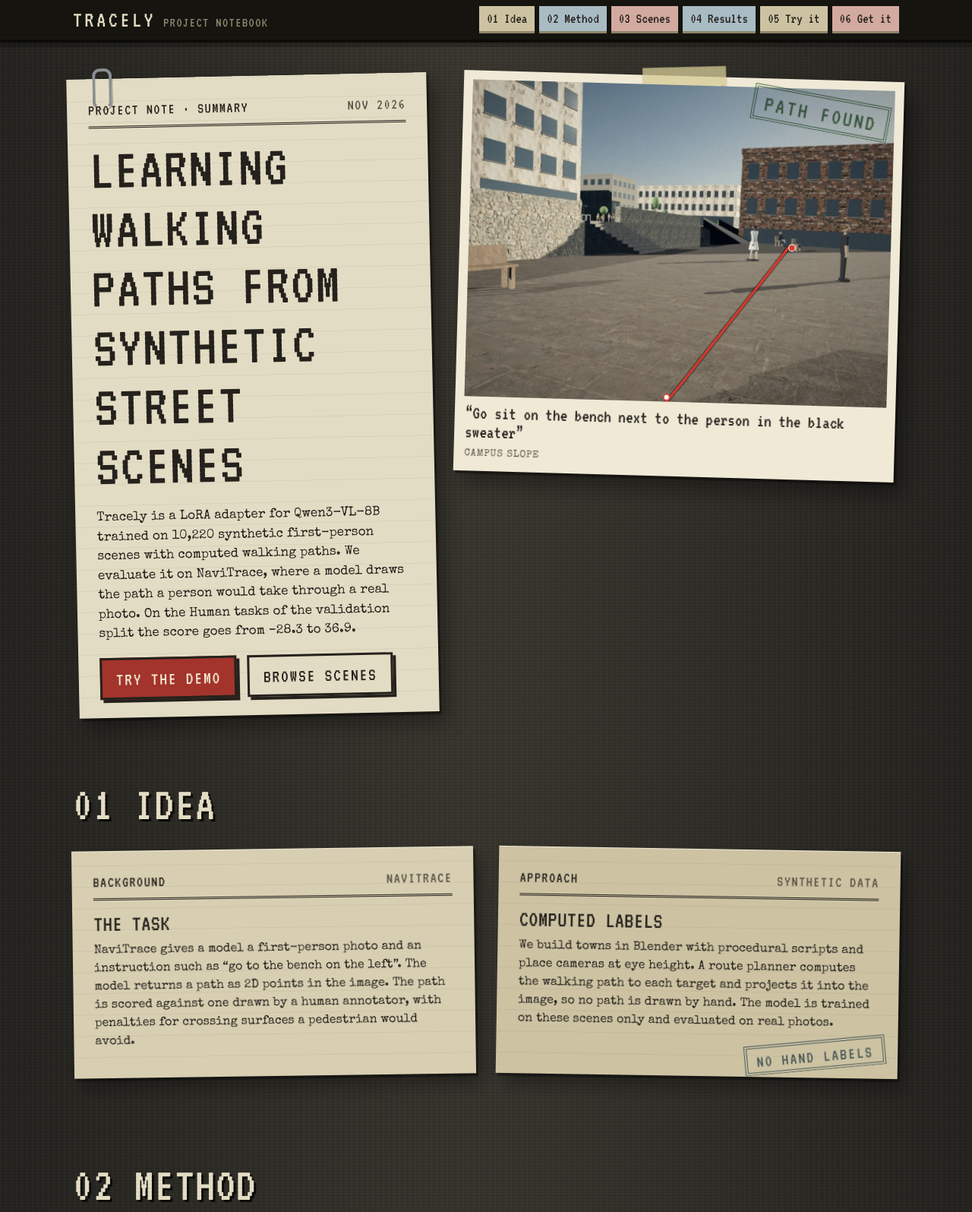
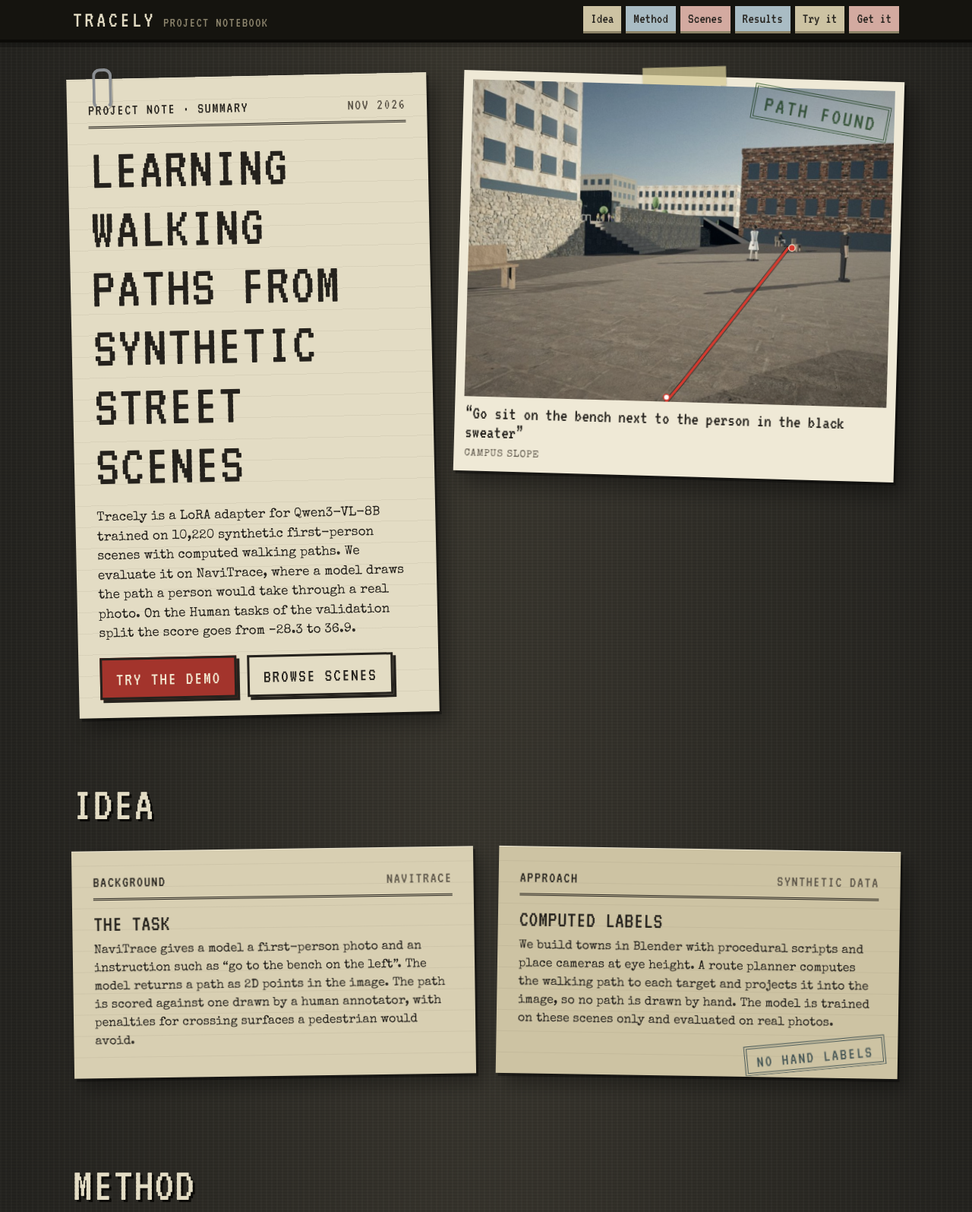
Before and after one commit to ahedmousa1-crypto/vlm-navigation, a plain HTML site: page docs/papers.html in a window 1280 px wide. Shown: the top 1595 px of the page at 76% size. Drawn offline with nearby package versions, Linux system fonts and the light colour scheme.

Commit message:
Paper-desk page: section names without numbers

```diff
--- a/docs/papers.html
+++ b/docs/papers.html
@@ -221,7 +221,7 @@ footer p { margin: 0 0 4px; }
   <div class="wrap">
     <a class="brand" href="#top">TRACELY<small>PROJECT NOTEBOOK</small></a>
     <div class="tabs">
-      <a href="#overview">01 Idea</a><a href="#how">02 Method</a><a href="#explore">03 Scenes</a><a href="#results">04 Results</a><a href="#try">05 Try it</a><a href="#dataset">06 Get it</a>
+      <a href="#overview">Idea</a><a href="#how">Method</a><a href="#explore">Scenes</a><a href="#results">Results</a><a href="#try">Try it</a><a href="#dataset">Get it</a>
     </div>
   </div>
 </nav>
@@ -246,7 +246,7 @@ footer p { margin: 0 0 4px; }
 
 <section id="overview">
   <div class="wrap">
-    <div class="deskhead"><h2>01 Idea</h2></div>
+    <div class="deskhead"><h2>Idea</h2></div>
     <div class="two">
       <div class="paper" style="--r:-0.8deg">
         <div class="formhead"><span>Background</span><span>NaviTrace</span></div>
@@ -265,7 +265,7 @@ footer p { margin: 0 0 4px; }
 
 <section id="how">
   <div class="wrap">
-    <div class="deskhead"><h2>02 Method</h2></div>
+    <div class="deskhead"><h2>Method</h2></div>
     <div class="paper light plain" style="--r:0.3deg">
       <div class="formhead"><span>How a scene is made</span><span>4 steps</span></div>
       <div class="rules">
@@ -280,7 +280,7 @@ footer p { margin: 0 0 4px; }
 
 <section id="explore">
   <div class="wrap">
-    <div class="deskhead"><h2>03 Scenes</h2><p>Samples from the dataset. Click a card for the task, labels and path.</p></div>
+    <div class="deskhead"><h2>Scenes</h2><p>Samples from the dataset. Click a card for the task, labels and path.</p></div>
     <div class="filters" role="group" aria-label="Filter scenes" id="filters"></div>
     <div class="grid" id="grid"></div>
     <p class="empty" id="empty" hidden>No scenes match this filter.</p>
@@ -289,7 +289,7 @@ footer p { margin: 0 0 4px; }
 
 <section id="results">
   <div class="wrap">
-    <div class="deskhead"><h2>04 Results</h2><p>500 Human scenarios, NaviTrace validation split, official scoring code.</p></div>
+    <div class="deskhead"><h2>Results</h2><p>500 Human scenarios, NaviTrace validation split, official scoring code.</p></div>
     <div class="audit">
       <div class="paper light plain" style="--r:-0.5deg">
         <div class="formhead"><span>Score sheet · By category</span><span>Qwen3-VL-8B + LoRA</span></div>
@@ -326,7 +326,7 @@ footer p { margin: 0 0 4px; }
 
 <section id="try">
   <div class="wrap">
-    <div class="deskhead"><h2>05 Try it</h2><p>Upload a first-person street photo and an instruction.</p></div>
+    <div class="deskhead"><h2>Try it</h2><p>Upload a first-person street photo and an instruction.</p></div>
     <div class="booth">
       <div class="paper light plain try" style="--r:-0.4deg">
         <div class="formhead"><span>Demo</span><span>Runs on a cloud GPU</span></div>
@@ -352,7 +352,7 @@ footer p { margin: 0 0 4px; }
 
 <section id="dataset">
   <div class="wrap">
-    <div class="deskhead"><h2>06 Get it</h2><p>Dataset, model and code are public.</p></div>
+    <div class="deskhead"><h2>Get it</h2><p>Dataset, model and code are public.</p></div>
     <div class="two">
       <div class="paper" style="--r:-0.7deg">
         <div class="formhead"><span>Dataset</span><span>CC BY 4.0</span></div>
```
